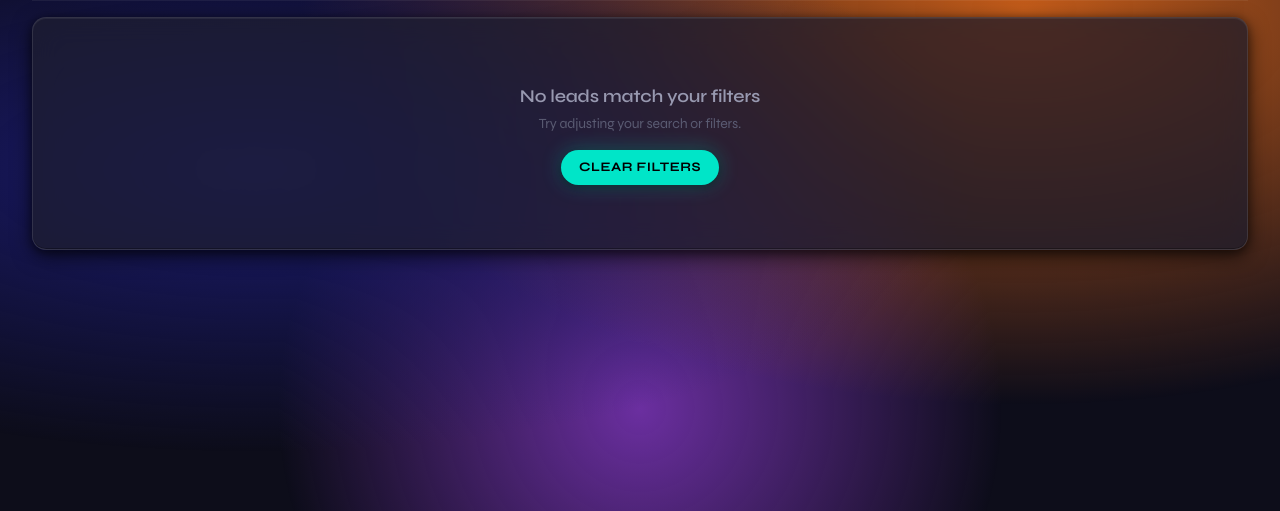
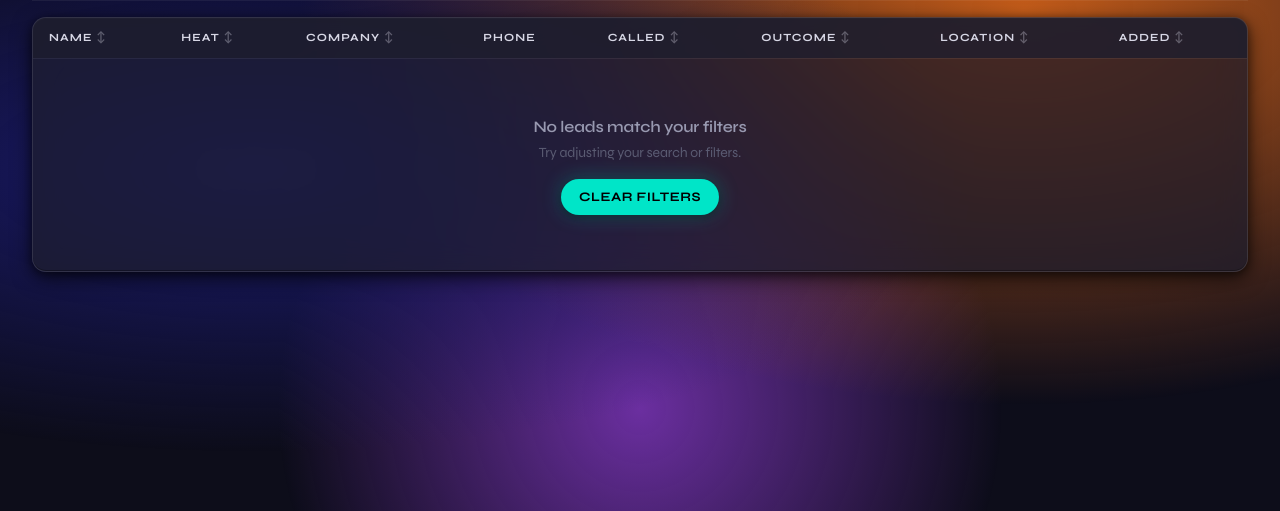
Before and after one commit to WVVYSEAN/KinsmanPhone, a Django app: template crm/templates/crm/cold_lead_list.html in a window 1280 px wide. Shown: the part 231-742 px from the top of the page. Run offline with Django 5.2, Linux system fonts and the light colour scheme; the template is opened without the code that fills it, so the values that code supplies are empty; a user stored in the database is signed in; parts of the project's set-up code (start-up, migrations or seed data) failed here and were passed over; some libraries are stand-ins or nearby versions.

Commit message:
Fix infinite reload loop and 0-result sort on cold lead list
addFilterRow was calling submitForm() when restoring server-side filter
rows on page load, causing the page to immediately re-submit and reload
on every render — visible as rapid flashing when results were 0.

Fix: pass autoSubmit=false during DOMContentLoaded initialization.

Also moved the table headers outside the {% if contacts %} block (using
{% empty %} inside tbody instead) so sort columns remain clickable when
filters produce 0 results.

Co-Authored-By: Claude Sonnet 4.6 <noreply@anthropic.com>

```diff
--- a/crm/templates/crm/cold_lead_list.html
+++ b/crm/templates/crm/cold_lead_list.html
@@ -153,8 +153,7 @@
 
   </form><!-- end #filter-form -->
 
-  <!-- ── Lead table ── -->
-  {% if contacts %}
+  <!-- ── Lead table (headers always rendered so sort works at 0 results) ── -->
   <div class="wvvy-card overflow-hidden">
     <div class="overflow-x-auto">
       <table class="w-full text-sm whitespace-nowrap">
@@ -227,6 +226,14 @@
               {{ c.created_at|date:"M j, Y" }}
             </td>
           </tr>
+          {% empty %}
+          <tr>
+            <td colspan="8" class="px-6 py-14 text-center">
+              <p class="text-base font-semibold mb-1" style="color:var(--text-secondary)">No leads match your filters</p>
+              <p class="text-sm mb-4" style="color:var(--text-tertiary)">Try adjusting your search or filters.</p>
+              <a href="/contacts/cold_lead/" class="wvvy-btn-primary" style="font-size:0.8125rem">Clear Filters</a>
+            </td>
+          </tr>
           {% endfor %}
         </tbody>
       </table>
@@ -247,15 +254,6 @@
     <a href="?{% for k, v in request.GET.items %}{% if k != 'page' %}{{ k }}={{ v }}&{% endif %}{% endfor %}page={{ page_obj.next_page_number }}"
        class="wvvy-btn-ghost" style="font-size:0.8125rem">Next →</a>
     {% endif %}
-  </div>
-  {% endif %}
-
-  {% else %}
-  <!-- Empty state -->
-  <div class="wvvy-card py-16 text-center">
-    <p class="text-lg font-semibold mb-1" style="color:var(--text-secondary)">No leads match your filters</p>
-    <p class="text-sm mb-4" style="color:var(--text-tertiary)">Try adjusting your search or filters.</p>
-    <a href="/contacts/cold_lead/" class="wvvy-btn-primary" style="font-size:0.8125rem">Clear Filters</a>
   </div>
   {% endif %}
 
@@ -390,13 +388,13 @@ function onOpChange(idx, op) {
   wrap.innerHTML = buildValueInput(idx, fieldVal, op, '');
 }
 
-function addFilterRow(initialField='', initialOp='', initialVal='') {
+function addFilterRow(initialField='', initialOp='', initialVal='', autoSubmit=true) {
   showFilterPanel();
   const idx = _rowCounter++;
   const container = document.getElementById('filter-rows-ui');
   container.appendChild(renderFilterRow(idx, initialField, initialOp, initialVal));
   updateLogicToggle();
-  if (initialField) submitForm();
+  if (autoSubmit && initialField) submitForm();
 }
 
 function removeFilterRow(idx) {
@@ -549,11 +547,10 @@ function applyFilter(sfObj) {
 
 // ── Init on page load ─────────────────────────────────────────────────────────
 document.addEventListener('DOMContentLoaded', () => {
-  // Restore filter rows from server state
+  // Restore filter rows from server state — no auto-submit during init
   if (_initialRows.length) {
     showFilterPanel();
-    _initialRows.forEach(r => addFilterRow(r.field, r.op, r.val));
-    // Reset counter to max idx + 1
+    _initialRows.forEach(r => addFilterRow(r.field, r.op, r.val, false));
     _rowCounter = Math.max(..._initialRows.map(r => r.idx + 1), _initialRows.length);
   }
 
```
